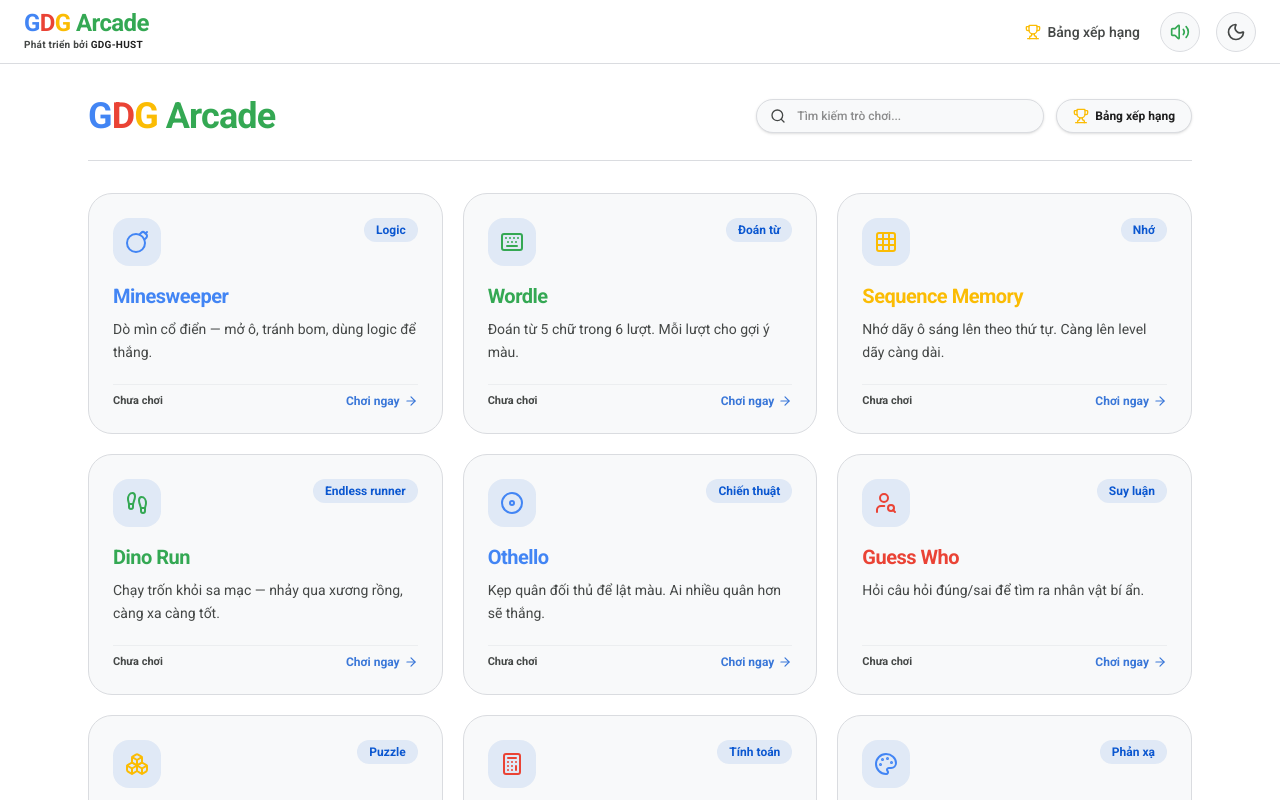
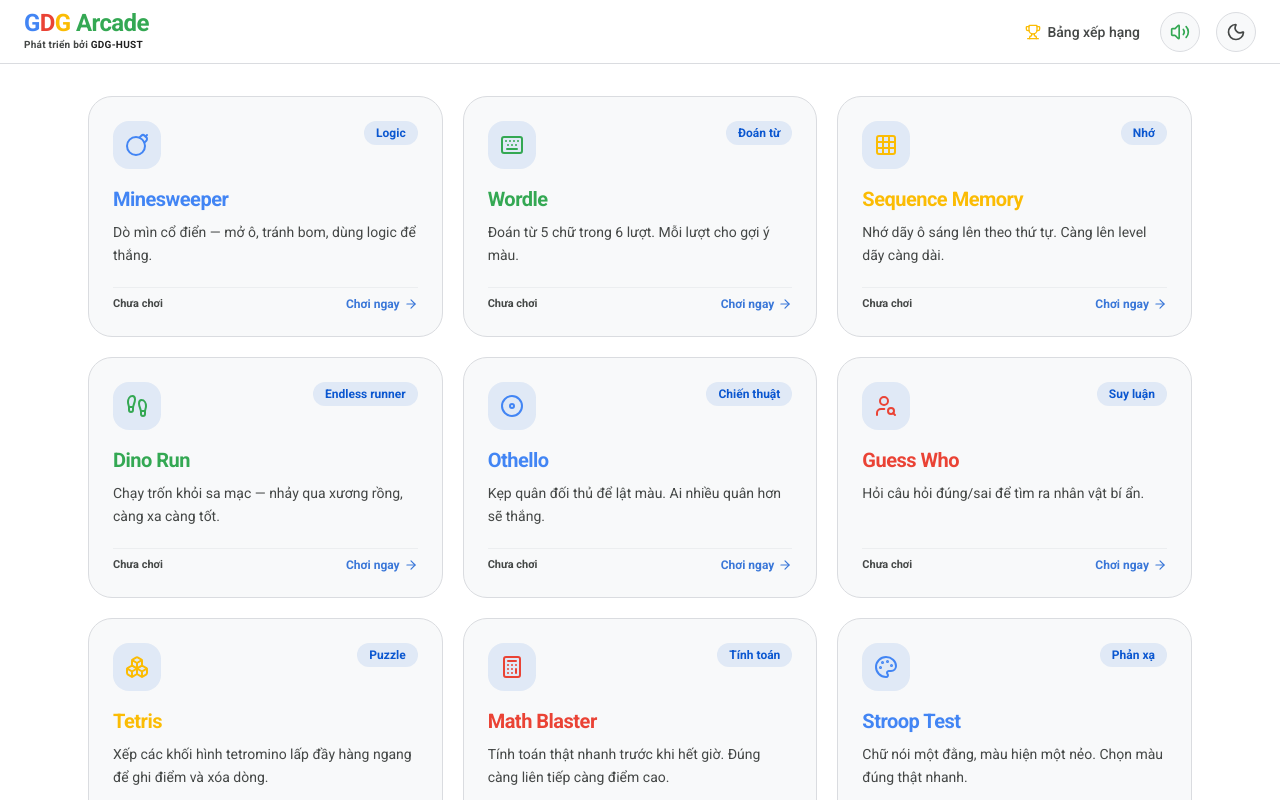
Before and after one commit to ngqtrung2217/gdg-hust-game, a Next.js app: page / in a window 1280 px wide. Shown: the top 800 px of the page. Built offline with nearby package versions, Linux system fonts and the light colour scheme.

Commit message:
refactor: simplify homepage directly into 9-game grid without redundant search and leaderboard button

```diff
--- a/src/app/page.tsx
+++ b/src/app/page.tsx
@@ -1,13 +1,8 @@
 "use client";
 
-import { useEffect, useMemo, useState } from "react";
+import { useEffect, useState } from "react";
 import Link from "next/link";
-import {
-  ArrowRight,
-  Trophy,
-  Gamepad2,
-  Search,
-} from "lucide-react";
+import { ArrowRight, Trophy } from "lucide-react";
 import { GAMES } from "@/lib/games";
 import { GameIcon } from "@/components/ui/game-icon";
 
@@ -51,7 +46,6 @@ const SCORE_KEYS: Record<string, { key: string; format: (v: number) => string }>
 };
 
 export default function Home() {
-  const [searchQuery, setSearchQuery] = useState("");
   const [bestScores, setBestScores] = useState<Record<string, number>>({});
 
   useEffect(() => {
@@ -65,54 +59,13 @@ export default function Home() {
     setBestScores(scores);
   }, []);
 
-  const filteredGames = useMemo(() => {
-    if (!searchQuery.trim()) return GAMES;
-    const q = searchQuery.toLowerCase();
-    return GAMES.filter(
-      (game) =>
-        game.name.toLowerCase().includes(q) ||
-        game.description.toLowerCase().includes(q) ||
-        game.category.toLowerCase().includes(q)
-    );
-  }, [searchQuery]);
-
   return (
     <div className="mx-auto max-w-6xl px-4 py-8 md:px-6 select-none">
-      {/* Top Header / Search Area */}
-      <div className="mb-8 flex flex-col sm:flex-row sm:items-center justify-between gap-4 border-b border-border pb-6">
-        <h1 className="text-3xl sm:text-4xl font-black tracking-tight">
-          <span className="text-google-blue">G</span>
-          <span className="text-google-red">D</span>
-          <span className="text-google-yellow">G</span>
-          <span className="text-google-green"> Arcade</span>
-        </h1>
-
-        <div className="flex items-center gap-3">
-          {/* Search Input */}
-          <div className="relative w-full sm:w-72">
-            <Search className="absolute left-3.5 top-1/2 -translate-y-1/2 h-4 w-4 text-muted" />
-            <input
-              type="text"
-              placeholder="Tìm kiếm trò chơi..."
-              value={searchQuery}
-              onChange={(e) => setSearchQuery(e.target.value)}
-              className="w-full rounded-full border border-border bg-surface pl-10 pr-4 py-2 text-xs font-medium focus:border-primary focus:outline-none shadow-sm"
-            />
-          </div>
-
-          <Link
-            href="/leaderboard"
-            className="flex items-center gap-1.5 rounded-full border border-border bg-surface px-4 py-2 text-xs font-semibold text-foreground transition-all hover:bg-surface-hover hover:border-primary/40 active:scale-95 shrink-0 shadow-sm"
-          >
-            <Trophy className="h-4 w-4 text-google-yellow" />
-            <span>Bảng xếp hạng</span>
-          </Link>
-        </div>
-      </div>
+      <h1 className="sr-only">GDG Arcade - 9 Trò Chơi Trí Tuệ & Phản Xạ</h1>
 
       {/* 9 Games Grid */}
       <div className="grid grid-cols-1 gap-5 sm:grid-cols-2 lg:grid-cols-3">
-          {filteredGames.map((game) => {
+        {GAMES.map((game) => {
           const hasBest = Boolean(bestScores[game.slug]);
           const bestFormatted = hasBest
             ? SCORE_KEYS[game.slug]?.format(bestScores[game.slug])
@@ -163,14 +116,6 @@ export default function Home() {
           );
         })}
       </div>
-
-        {filteredGames.length === 0 && (
-          <div className="flex flex-col items-center justify-center py-12 text-center">
-            <Gamepad2 className="h-12 w-12 text-muted mb-2 opacity-50" />
-            <p className="text-sm font-semibold text-foreground">Không tìm thấy trò chơi nào</p>
-            <p className="text-xs text-muted mt-1">Hãy thử tìm kiếm với từ khóa khác</p>
-          </div>
-        )}
     </div>
   );
 }
```
Lines whose indentation alone changed are shown as unchanged.
